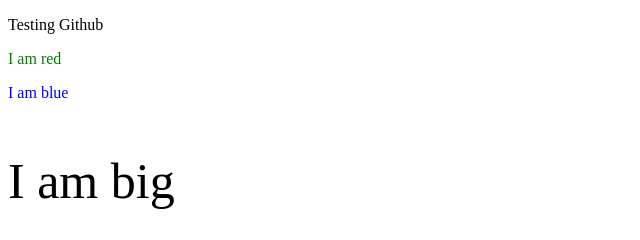
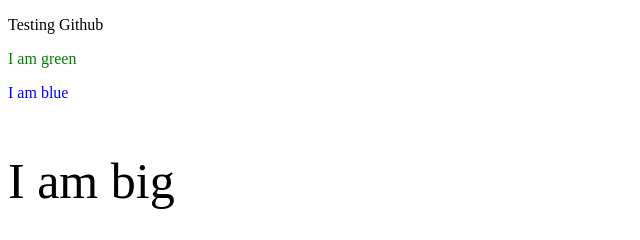
Before and after one commit to flaquebec/intro-to-github, a plain HTML site: page index.html in a window 1280 px wide. Shown: the full height of the page, 0-640 px from the left. Drawn offline with Linux system fonts and the light colour scheme.

Commit message:
change the text from red to green

```diff
--- a/index.html
+++ b/index.html
@@ -3,7 +3,7 @@
 <body>
 
 <p>Testing Github</p>
-<p style="color:green;">I am red</p>
+<p style="color:green;">I am green</p>
 <p style="color:blue;">I am blue</p>
 <p style="font-size:50px;">I am big</p>
 
```
